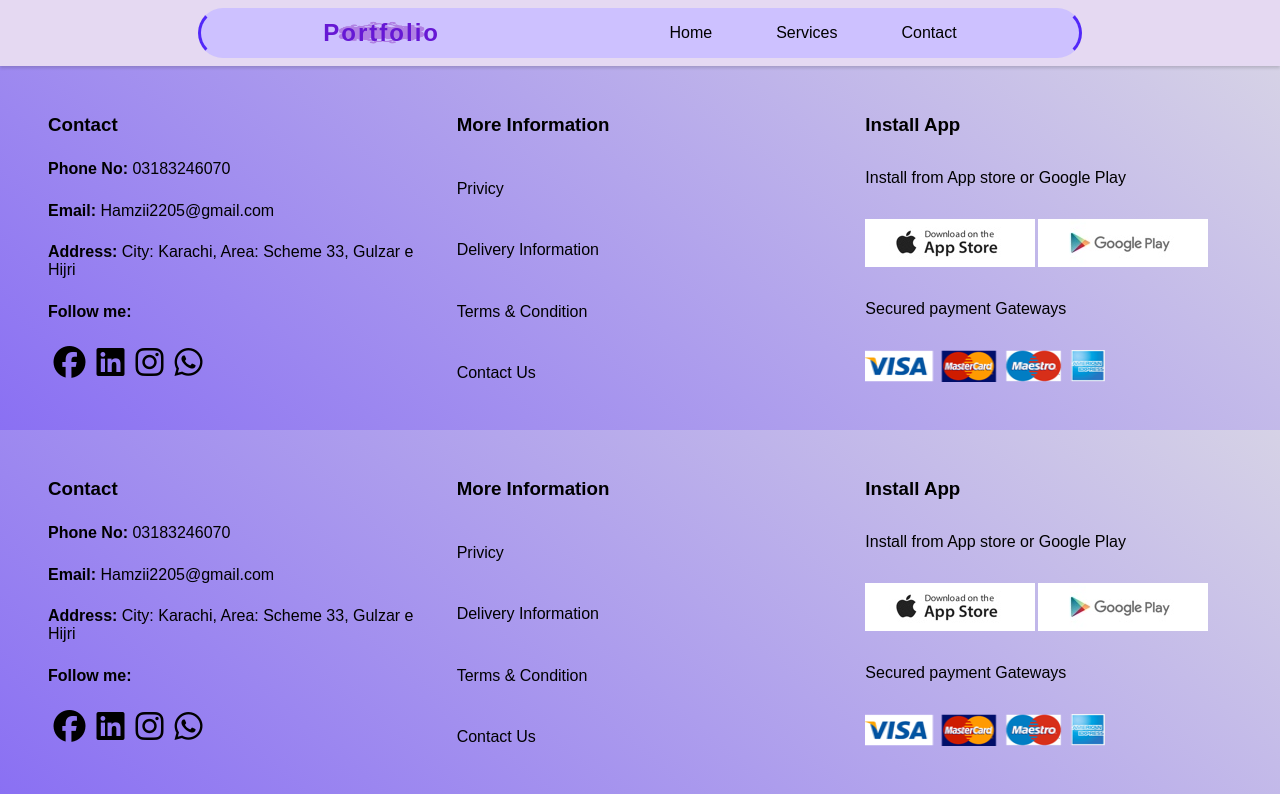
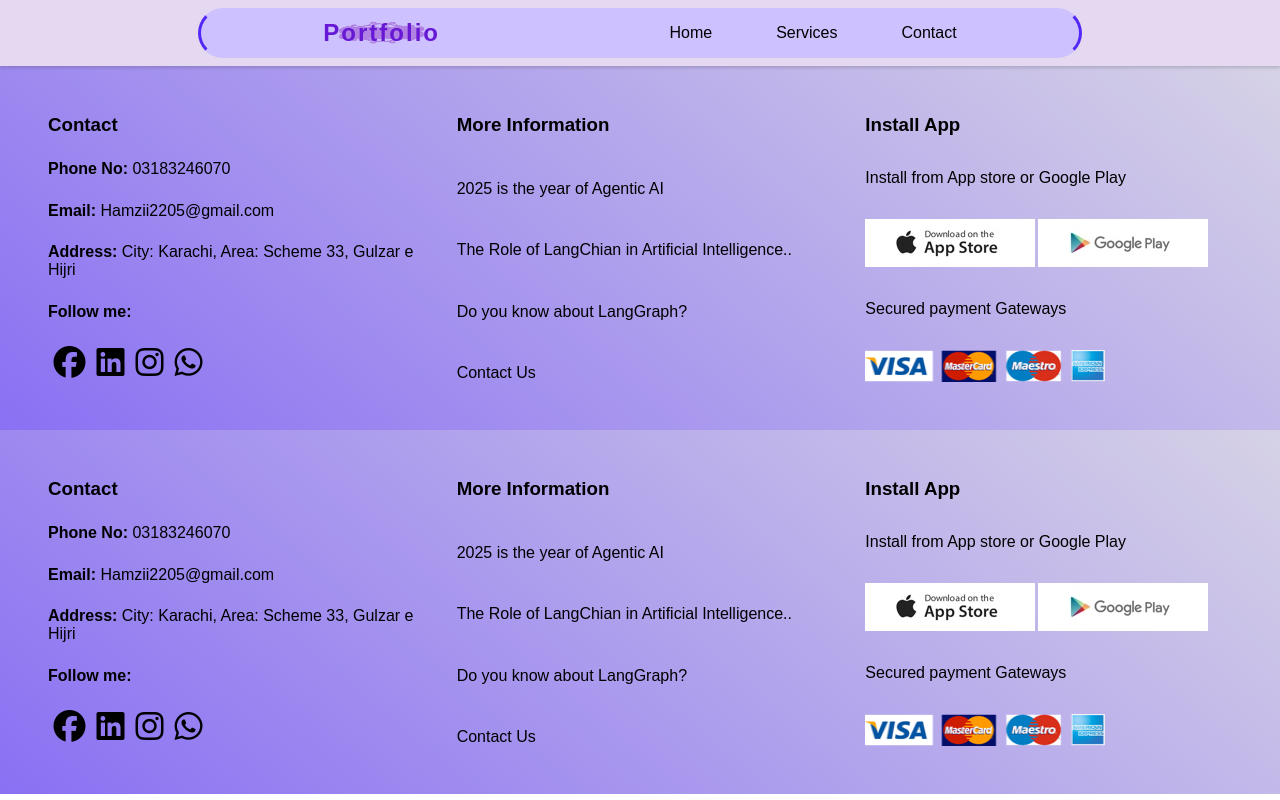
Before and after one commit to HamzaShabir0786/GIAIC-Q2-NextJS-Assignments, a Next.js app in the folder next-js-portfolio-with-custom-css/portfolio/: page /components/footer in a window 1280 px wide. Built offline with nearby package versions, Linux system fonts and the light colour scheme.

Commit message:
changings

```diff
--- a/next-js-portfolio-with-custom-css/portfolio/src/app/components/footer/page.tsx
+++ b/next-js-portfolio-with-custom-css/portfolio/src/app/components/footer/page.tsx
@@ -50,10 +50,24 @@ export default function Footer() {
           </div>
           <div className="footer2 common-footer">
             <h3>More Information</h3>
-            <a href="#">Privicy </a>
-            <a href="#">Delivery Information </a>
-            <a href="#">Terms & Condition</a>
-            <a href="#">Contact Us </a>
+            <a
+              href="https://www.crn.com/news/ai/2024/gartner-s-top-10-tech-trends-of-2025-agentic-ai-robots-and-disinformation-security"
+              target="_blank"
+            >
+              2025 is the year of Agentic AI
+            </a>
+            <a href="https://www.ibm.com/topics/langchain" target="_blank">
+              The Role of LangChian in Artificial Intelligence..
+            </a>
+            <a
+              href="https://www.analyticsvidhya.com/blog/2024/07/langgraph-revolutionizing-ai-agent/"
+              target="_blank"
+            >
+              Do you know about LangGraph?
+            </a>
+            <a href="/contact" target="_blank">
+              Contact Us{" "}
+            </a>
           </div>
           <div className="footer3 common-footer">
             <h3>Install App</h3>
```
